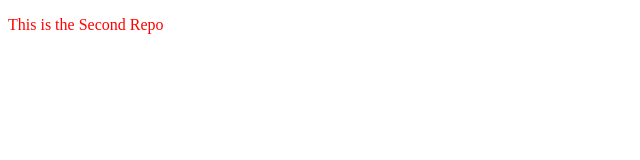
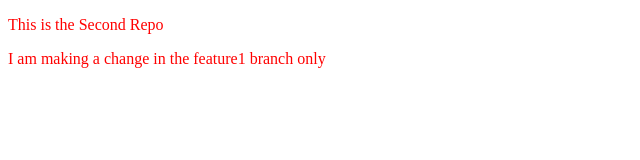
Before and after one commit to Bobbyjaiswal/Second-Repo, a plain HTML site: page index.html in a window 1280 px wide. Shown: the whole page, without its empty margins (0-640 px from the left). Drawn offline with Linux system fonts and the light colour scheme.

Commit message:
changes in feature1 branch

```diff
--- a/index.html
+++ b/index.html
@@ -8,5 +8,6 @@
 </head>
 <body>
     <p>This is the Second Repo</p>
+    <p>I am making a change in the feature1 branch only</p>
 </body>
 </html>
```
